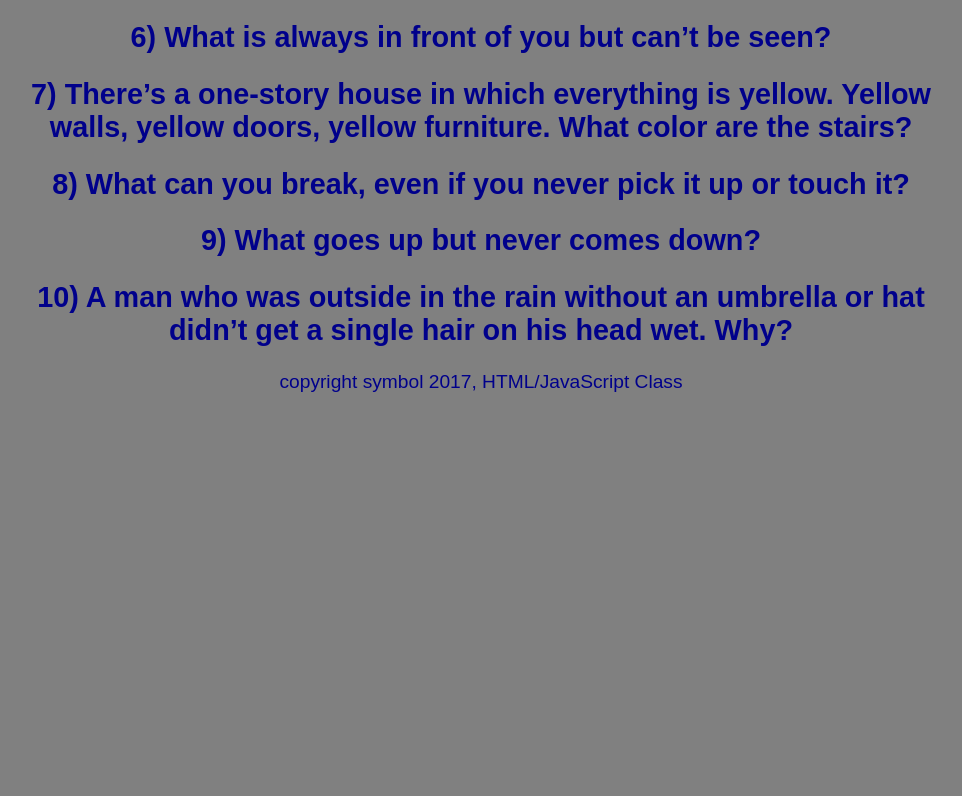
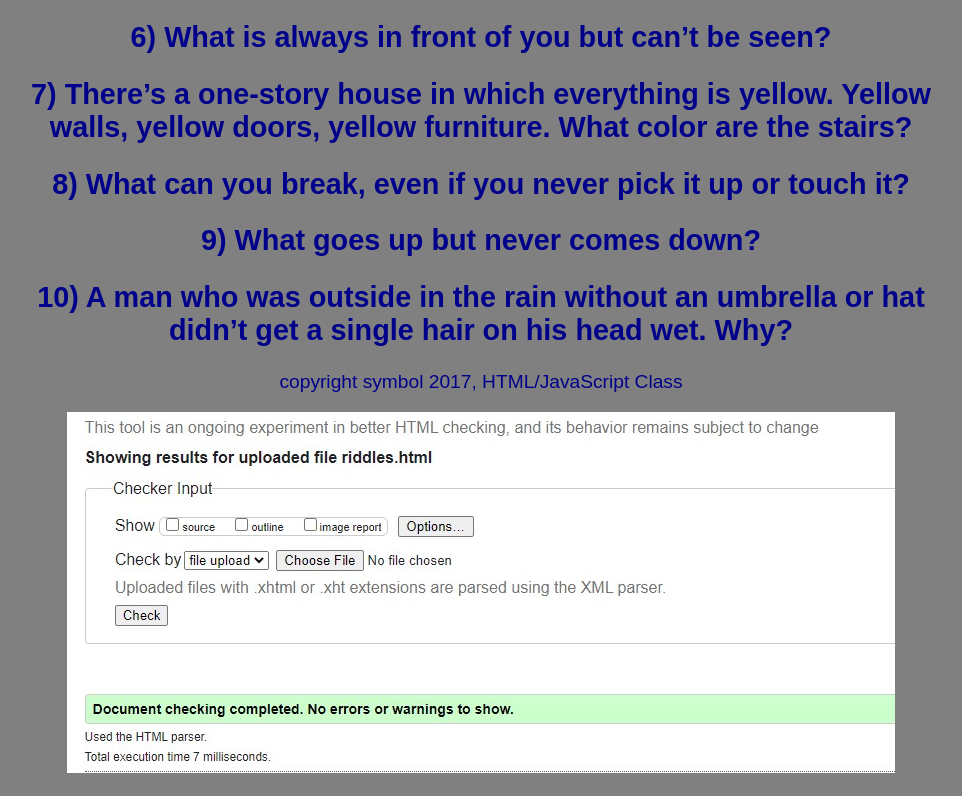
Before and after one commit to JakeFontaine821/GDS111Fall2020, a plain HTML site: page Fontaine_02/riddles.html in a window 1280 px wide. Shown: the part 453-1249 px from the top of the page, without its empty margins (22-984 px from the left). Before the commit the page ends 883 px from the top, so only its background shows below. Drawn offline with Linux system fonts and the light colour scheme.

Commit message:
Week2 Assignment

```diff
--- a/Fontaine_02/riddles.html
+++ b/Fontaine_02/riddles.html
@@ -89,6 +89,7 @@
             <p class="footer">
                 copyright symbol 2017, HTML/JavaScript Class
             </p>
+            <img src="Images/Validate_Riddles.jpg" alt="Validation of Site">
         </div>
 
     </body>
```
Also changed, not shown: Fontaine_02/Index.html (+1 -0 lines), Fontaine_02/Images/Validate_Index.jpg (added), Fontaine_02/Images/Validate_Riddles.jpg (added).
